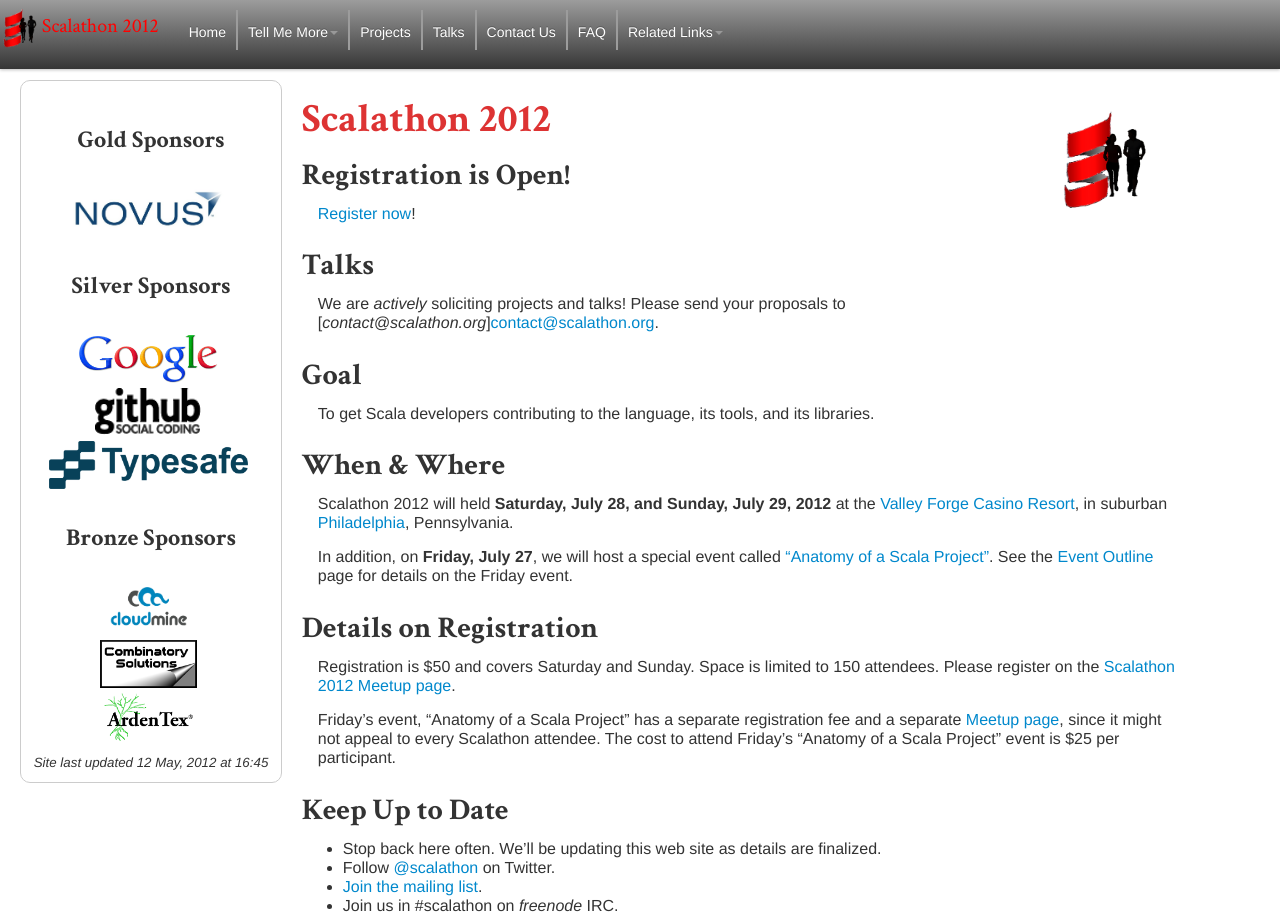
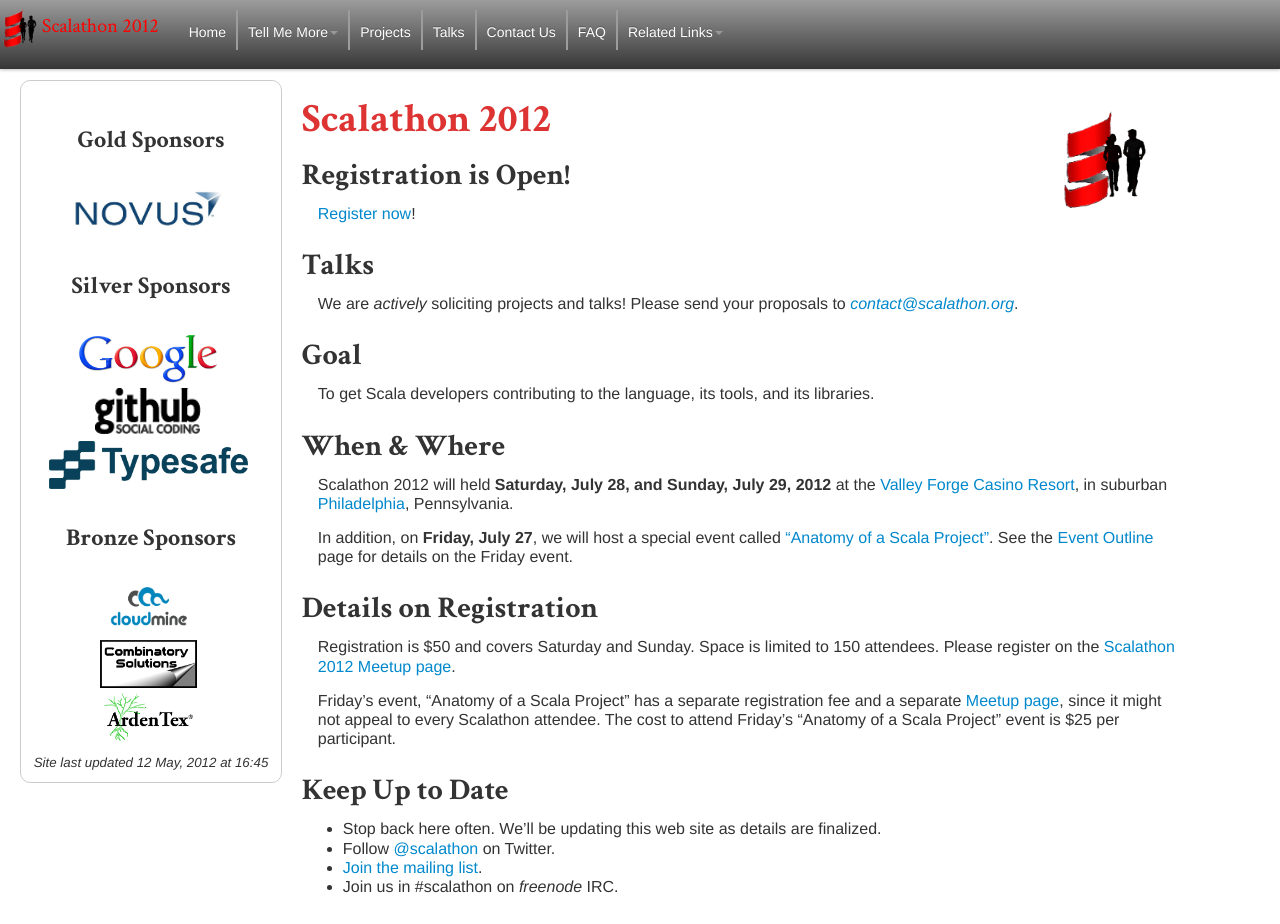
Before and after one commit to scala-phase/scalathon, a Jekyll site: the page built from 2012/index.md, in a window 1280 px wide and 924 px high. Built offline with Jekyll 4.4.1, drawn with Linux system fonts in a browser that asks for light colours; nearby versions of some CDN libraries.

Commit message:
Fixed link

```diff
--- a/2012/index.md
+++ b/2012/index.md
@@ -13,7 +13,7 @@
 # Talks
 
 We are _actively_ soliciting projects and talks! Please send your proposals
-to [*contact@scalathon.org*]<mailto:contact@scalathon.org>.
+to [*contact@scalathon.org*](mailto:contact@scalathon.org).
 
 # Goal
 
```
